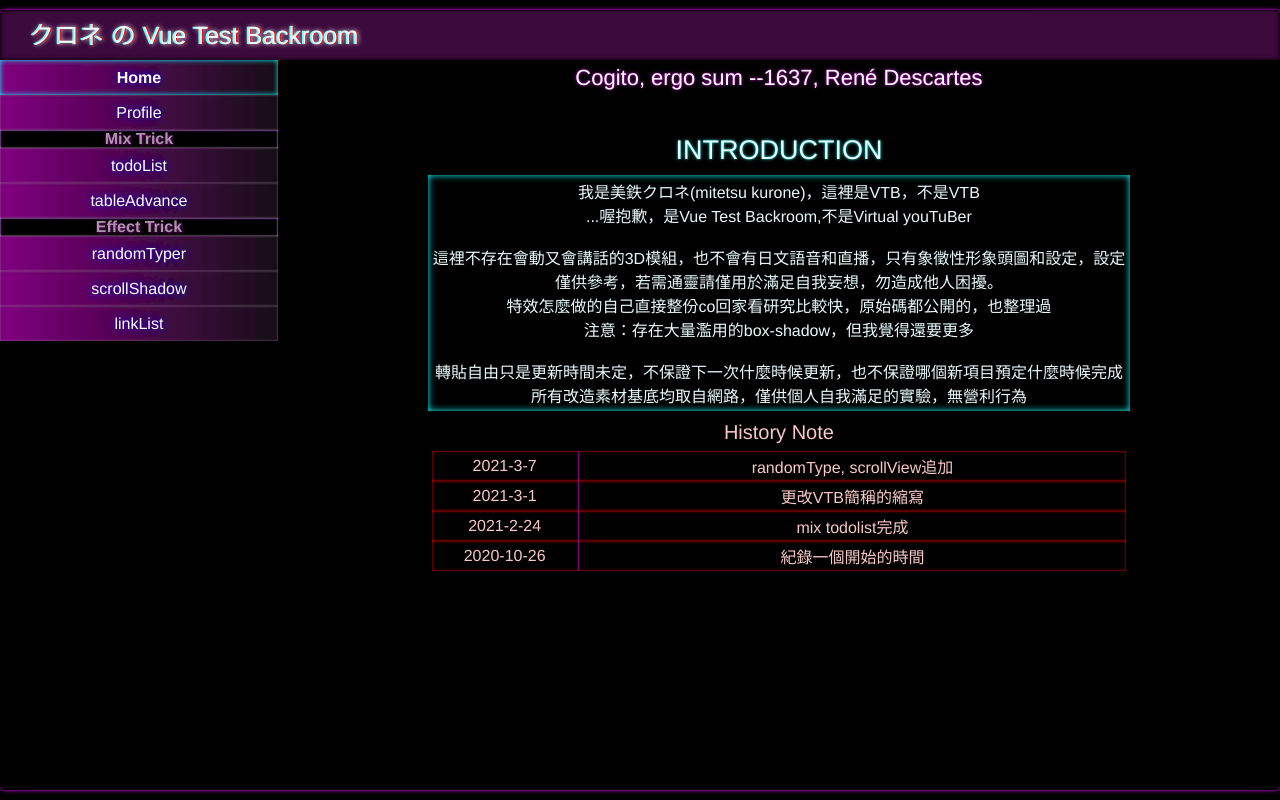
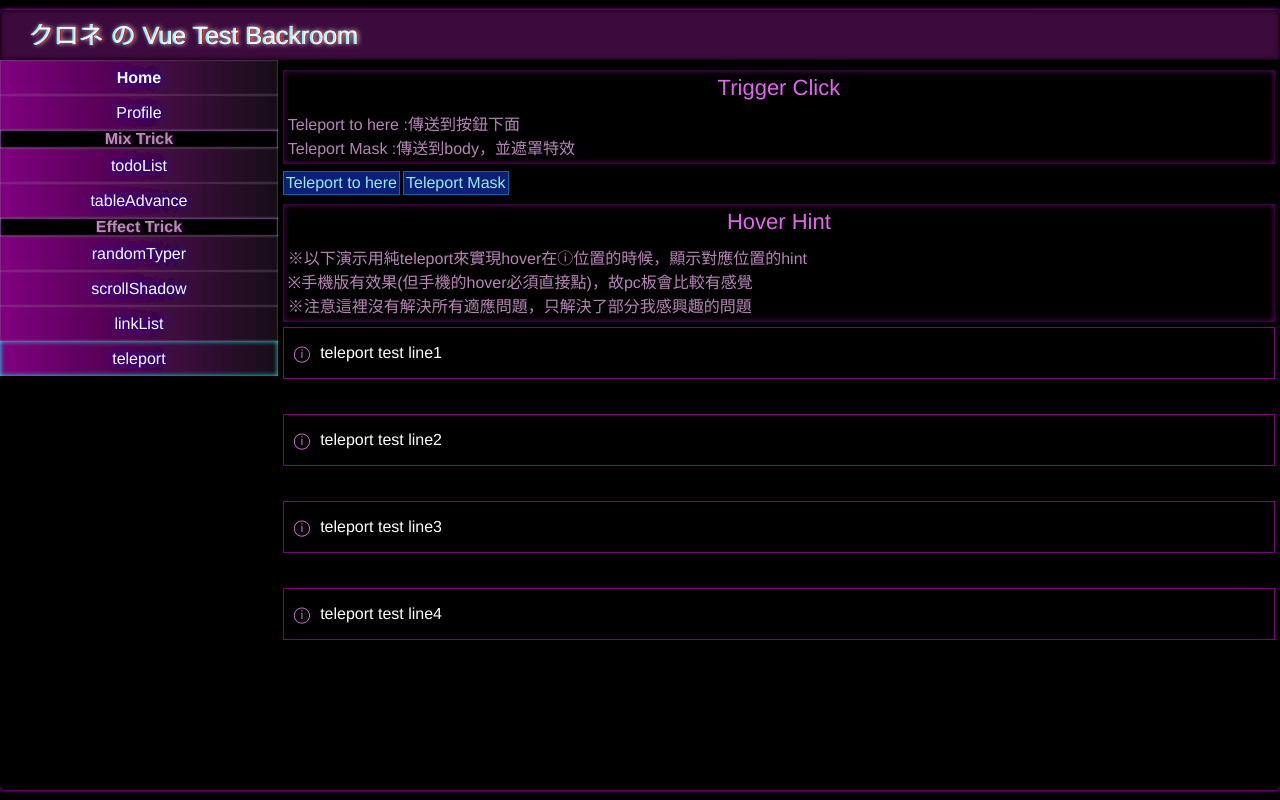
Before and after one commit to mitetsu-kurone/kurone, a Vue app: page /#/effect/teleport in a window 1280 px wide. Before the commit this address led to /#/. Built offline with nearby package versions, Linux system fonts and the light colour scheme.

Commit message:
[add]teleport trick

```diff
--- a/src/App.vue
+++ b/src/App.vue
@@ -150,6 +150,10 @@ export default {
   },
   methods: {
     smartDirect() {
+      if (this.mobileSideBar) {
+        this.mobileSideBar = false;
+        return;
+      }
       if (this.$route.name === "homepage") {
         this.mobileSideBar = !this.mobileSideBar;
       } else {
@@ -161,22 +165,26 @@ export default {
         event.target.tagName === "INPUT" ||
         this.preventItem[event.target.className]
       ) {
-        return;
-      }
-      if (!this.mobileSideBar && event.touches[0].clientX > 100) {
+        // 維持-1，在這個前提end會直接被排掉
         return;
       }
       this.recordX = event.touches[0].clientX;
       this.recordY = event.touches[0].clientY;
-      if (this.recordX < 100) {
-        event.preventDefault();
-      }
+      // if (this.recordX < 50) {
+      //   event.preventDefault();
+      // }
     },
+    // 無論原生事件有沒有觸發，滑動必觸發
     touchMove: _.throttle(
       function(event) {
+        // 這邊會看到-1，簡單來說會有殘餘滑動
+        if (this.recordX < 100 && event.cancelable) {
+          event.preventDefault();
+          event.stopPropagation();
+        }
         const xMoving = event.touches[0].pageX;
         const yMoving = event.touches[0].pageY;
-        //左右滑
+        //左右滑狀態，把預設event取消
         if (
           Math.abs(this.recordX - xMoving) > Math.abs(this.recordY - yMoving)
         ) {
@@ -221,12 +229,7 @@ body {
   -webkit-font-smoothing: antialiased;
   -moz-osx-font-smoothing: grayscale;
   text-align: center;
-  width: 1280px;
-  min-height: 750px;
-  height: calc(100vh - 20px);
   overflow-y: auto;
-  margin: 10px auto;
-  border-radius: 5px;
   box-shadow: 0 0 4px #ea00ff;
 }
 
@@ -268,14 +271,8 @@ body {
 }
 .home-outer-content {
   display: flex;
-  height: calc(100vh - 70px);
   .home-side-content {
     width: 280px;
-    min-height: 750px;
-  }
-  .home-inner-content {
-    width: 1000px;
-    min-height: 750px;
   }
 }
 .tran-effect-home-enter-active,
@@ -299,7 +296,25 @@ body {
   }
 }
 
-@media (min-width: 600px) {
+// PC only
+@media (min-width: 601px) {
+  #app {
+    min-height: 750px;
+    height: calc(100vh - 20px);
+    width: 1280px;
+    margin: 10px auto;
+    border-radius: 5px;
+  }
+  .home-outer-content {
+    height: calc(100vh - 70px);
+    .home-side-content {
+      min-height: 750px;
+    }
+    .home-inner-content {
+      width: 1000px;
+      min-height: 750px;
+    }
+  }
   ::-webkit-scrollbar {
     width: 3px;
     height: 3px;
@@ -319,17 +334,14 @@ body {
     background: #8d218d6e;
   }
 }
-
 // 不考慮PC600以下的狀況，這邊都當手機版
-// 當前呈現由於PC版同時存在height和min-height，手機板需要兩者覆蓋
-// 可以丟到media，只是還沒時間測試整理
 @media (max-width: 600px) {
   .home-outer-content {
     position: relative;
-    min-height: calc(100vh - 50px);
+    // min-height: calc(100vh - 50px);
     height: calc(100vh - 50px);
     .home-side-content {
-      min-height: calc(100vh - 50px);
+      // min-height: calc(100vh - 50px);
       height: calc(100vh - 50px);
       position: absolute;
       background: black;
@@ -342,7 +354,7 @@ body {
       }
     }
     .home-inner-content {
-      min-height: calc(100vh - 60px);
+      // min-height: calc(100vh - 60px);
       height: calc(100vh - 60px);
       width: 100%;
     }
@@ -356,8 +368,7 @@ body {
     width: 100%;
     margin: 0;
     height: 100vh;
-    min-height: 100vh;
-    border-radius: 0;
+    // border-radius: 0;
   }
 }
 </style>
--- a/src/components/Sidebar.vue
+++ b/src/components/Sidebar.vue
@@ -93,6 +93,11 @@ export default {
               displayName: "linkList",
               routerPath: "/effect/linkList",
               routerName: "linkList"
+            },
+            {
+              displayName: "teleport",
+              routerPath: "/effect/teleport",
+              routerName: "teleport"
             }
           ]
         }
@@ -124,19 +129,11 @@ export default {
     &.current {
       box-shadow: 0 0 5px cyan inset;
     }
-    &:hover {
-      box-shadow: 0 0 5px purple inset;
-      text-shadow: 0 0 8px red;
-      filter: url(#glitchhover);
-      color: #5f155f;
-      background: radial-gradient(ellipse at center, #dab3b3, #e99de9);
-    }
   }
   .group {
     display: flex;
     flex-direction: column;
     box-shadow: 0 0 2px #9500ff inset;
-    // border: 1px solid blue;
     .group-title {
       color: #a997a9;
       text-shadow: 1px 1px 3px purple;
@@ -144,25 +141,41 @@ export default {
       box-shadow: 0 0 2px #fcc7fc inset;
       // background: linear-gradient(to right, #3c033c 0%, #b371b3 100%);
     }
-    &:hover {
-      box-shadow: 0 0 2px red inset;
-      .group-title {
-        filter: url(#glitchhover);
-      }
-      // .group-title {
-      //   color: #ffc4ee;
-      //   background: radial-gradient(ellipse at center, purple, #c462c4);
-      // }
-    }
+
     .router {
       &.current {
         box-shadow: 0 0 5px cyan inset;
       }
+    }
+  }
+}
+// 為了不影響手機的hover，直接採用切分
+// 這邊只是粗略地拿600px當分界，比較嚴謹的狀況的話，就必須使用手機偵測函數
+@media (min-width: 601px) {
+  .sidebar {
+    .router {
       &:hover {
-        box-shadow: none;
+        box-shadow: 0 0 5px purple inset;
+        text-shadow: 0 0 8px red;
         filter: url(#glitchhover);
         color: #5f155f;
         background: radial-gradient(ellipse at center, #dab3b3, #e99de9);
+      }
+    }
+    .group {
+      &:hover {
+        box-shadow: 0 0 2px red inset;
+        .group-title {
+          filter: url(#glitchhover);
+        }
+      }
+      .router {
+        &:hover {
+          box-shadow: none;
+          filter: url(#glitchhover);
+          color: #5f155f;
+          background: radial-gradient(ellipse at center, #dab3b3, #e99de9);
+        }
       }
     }
   }
@@ -171,9 +184,6 @@ export default {
   .sidebar {
     cursor: default;
     .router {
-      &:hover {
-        filter: none;
-      }
       &.current {
         box-shadow: 0 0 5px cyan inset;
         text-shadow: 0 0 8px red;
@@ -185,11 +195,6 @@ export default {
       }
     }
     .group {
-      &:hover {
-        .group-title {
-          filter: none;
-        }
-      }
       .group-title {
         &.mobilegroupanime {
           filter: url(#glitchextra);
@@ -197,14 +202,6 @@ export default {
       }
 
       .router {
-        &:hover {
-          box-shadow: 0 0 5px purple inset;
-          text-shadow: 0 0 8px red;
-          filter: none;
-          color: white;
-          text-shadow: 0 0 8px #0400ff;
-          background: linear-gradient(to right, purple 0%, #170f17 100%);
-        }
         &.current {
           box-shadow: 0 0 5px cyan inset;
           color: #5f155f;
--- /dev/null
+++ b/src/components/TeleHint.vue
@@ -0,0 +1,75 @@
+<template>
+  <template v-if="mounted">
+    <teleport :to="target">
+      <div class="hint" :style="innerStyle">
+        <span class="triangle" />
+        <div class="content">
+          {{ content }}
+        </div>
+      </div>
+    </teleport>
+  </template>
+</template>
+
+<script>
+export default {
+  mounted() {
+    // 載入前就渲染出來會失敗
+    this.mounted = true;
+  },
+  props: {
+    target: {
+      type: String,
+      default: "body"
+    },
+    content: {
+      type: String,
+      default: "cat123"
+    },
+    innerStyle: {
+      type: Object,
+      default: () => ({})
+    }
+  },
+  data() {
+    return {
+      mounted: false
+    };
+  }
+};
+</script>
+
+<style lang="scss" scoped>
+.hint {
+  .triangle {
+    position: absolute;
+    width: 0px;
+    height: 0px;
+    line-height: 0px; /*为了防止ie下出现题型*/
+    border-bottom: 7px solid #dea4f7;
+    border-left: 7px solid transparent;
+    border-right: 7px solid transparent;
+    left: 3px;
+    top: -7px;
+  }
+  position: absolute;
+  pointer-events: none;
+  top: 0;
+  left: 0;
+  min-width: 100px;
+  padding: 0 10px;
+  white-space: nowrap;
+  height: 50px;
+  line-height: 50px;
+  border: 1px solid purple;
+  background: #dea4f7;
+  color: purple;
+  z-index: 5;
+}
+
+@media (max-width: 600px) {
+  .teleport-content {
+    top: 50%;
+  }
+}
+</style>
--- a/src/router/index.js
+++ b/src/router/index.js
@@ -80,6 +80,11 @@ const routes = [
         path: "linkList",
         name: "linkList",
         component: () => import("@/views/Effect/linkList")
+      },
+      {
+        path: "teleport",
+        name: "teleport",
+        component: () => import("@/views/Effect/Teleport")
       }
     ]
   },
--- /dev/null
+++ b/src/views/Effect/Teleport.vue
@@ -0,0 +1,184 @@
+<template>
+  <div>
+    <div class="text-info">
+      <div class="border">Trigger Click</div>
+      Teleport to here :傳送到按鈕下面<br />
+      Teleport Mask :傳送到body，並遮罩特效<br />
+    </div>
+    <div class="top-button-bar">
+      <span
+        class="teleport-target top-button add"
+        @click="teleportBody2 = !teleportBody2"
+        >Teleport to here</span
+      >
+      <span class="top-button add" @click="teleportBody = true"
+        >Teleport Mask</span
+      >
+    </div>
+    <div class="text-info">
+      <div class="border">Hover Hint</div>
+      ※以下演示用純teleport來實現hover在ⓘ位置的時候，顯示對應位置的hint<br />
+      ※手機版有效果(但手機的hover必須直接點)，故pc板會比較有感覺<br />
+      ※注意這裡沒有解決所有適應問題，只解決了部分我感興趣的問題<br />
+    </div>
+    <div class="demo line1">
+      <div class="info">
+        ⓘ
+        <div class="hint hint1"></div>
+      </div>
+
+      teleport test line1
+    </div>
+    <div class="demo line2">
+      <div class="info">
+        ⓘ
+        <div class="hint hint2"></div>
+      </div>
+      teleport test line2
+    </div>
+    <div class="demo line3">
+      <div class="info">
+        ⓘ
+        <div class="hint hint3"></div>
+      </div>
+      teleport test line3
+    </div>
+    <div class="demo line4">
+      <div class="info">
+        ⓘ
+        <div class="hint hint4"></div>
+      </div>
+      teleport test line4
+    </div>
+    <TeleHint :target="'.hint1'" :content="'Let show the amazing hint 1'" />
+    <TeleHint :target="'.hint2'" :content="'transition ths hint 2'" />
+    <TeleHint :target="'.hint3'" :content="'just ths same effect hint 3'" />
+    <TeleHint :target="'.hint4'" :content="'final the hint 4'" />
+    <transition name="fade">
+      <div v-if="teleportBody2">
+        <TeleHint
+          :innerStyle="{ top: '43px', left: '55px' }"
+          :target="'.teleport-target'"
+          :content="'the content of teleport here'"
+        />
+      </div>
+    </transition>
+    <div class="teleport">
+      <teleport to="body">
+        <transition name="fade">
+          <div class="teleport-mask" v-if="teleportBody">
+            <div class="teleport-content" @click="teleportBody = false">
+              WARNING! click here to unlock!
+            </div>
+          </div>
+        </transition>
+      </teleport>
+    </div>
+  </div>
+</template>
+
+<script>
+import TeleHint from "@/components/TeleHint.vue";
+export default {
+  components: {
+    TeleHint
+  },
+  data() {
+    return {
+      teleportBody: false,
+      teleportBody2: false
+    };
+  }
+};
+</script>
+
+<style lang="scss" scoped>
+.text-info {
+  .border {
+    text-align: center;
+    color: #e463f0;
+    margin-bottom: 10px;
+    font-size: 22px;
+  }
+  box-shadow: 0 0 6px purple inset;
+  padding: 5px;
+  color: #b884b8;
+  text-align: left;
+  margin: 5px 0;
+}
+.demo {
+  display: flex;
+  position: relative;
+  border: 1px solid purple;
+  background: black;
+  margin-bottom: 35px;
+  height: 50px;
+  line-height: 50px;
+  .info {
+    position: relative;
+    margin: 0 10px;
+    color: #df7cdf;
+    cursor: help;
+    .hint {
+      position: relative;
+      opacity: 0;
+      z-index: 3;
+      transition: opacity 0.5s;
+    }
+    &:hover {
+      .hint {
+        opacity: 1;
+      }
+    }
+  }
+  &.line1:hover {
+    .line1a {
+      display: block;
+    }
+  }
+  .line1a {
+    position: relative;
+    display: none;
+  }
+}
+.teleport-target {
+  position: relative;
+}
+.teleport-mask {
+  position: fixed;
+  top: 0;
+  left: 0;
+  width: 100vw;
+  height: 100vh;
+  background: #ff000026;
+}
+.teleport-content {
+  position: absolute;
+  top: 30%;
+  transform: translate(0, -50%);
+  width: 100%;
+  height: 50px;
+  line-height: 50px;
+  text-shadow: 0 0 5px red;
+  cursor: pointer;
+  text-align: center;
+  background: purple;
+  box-shadow: 0 0 30px #ab2c2c inset, 0 0 30px #ab2c2c;
+  border-radius: 8px;
+}
+@media (max-width: 600px) {
+  .teleport-content {
+    top: 50%;
+  }
+}
+
+.fade-enter-active,
+.fade-leave-active {
+  transition: opacity 0.5s ease;
+}
+
+.fade-enter-from,
+.fade-leave-to {
+  opacity: 0;
+}
+</style>
--- a/src/views/Home.vue
+++ b/src/views/Home.vue
@@ -52,6 +52,10 @@ export default {
       title: "INTRODUCTION",
       logTitle: "History Note",
       log: [
+        {
+          date: "2021-3-28",
+          content: "teleport追加"
+        },
         {
           date: "2021-3-7",
           content: "randomType, scrollView追加"
```
Also changed, not shown: 1 other file (tests, documents, lock files or other folders).
